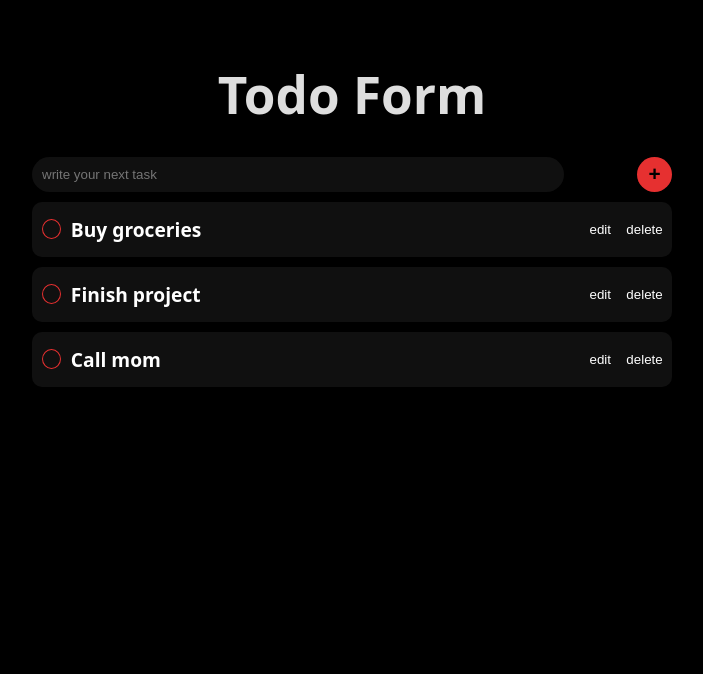
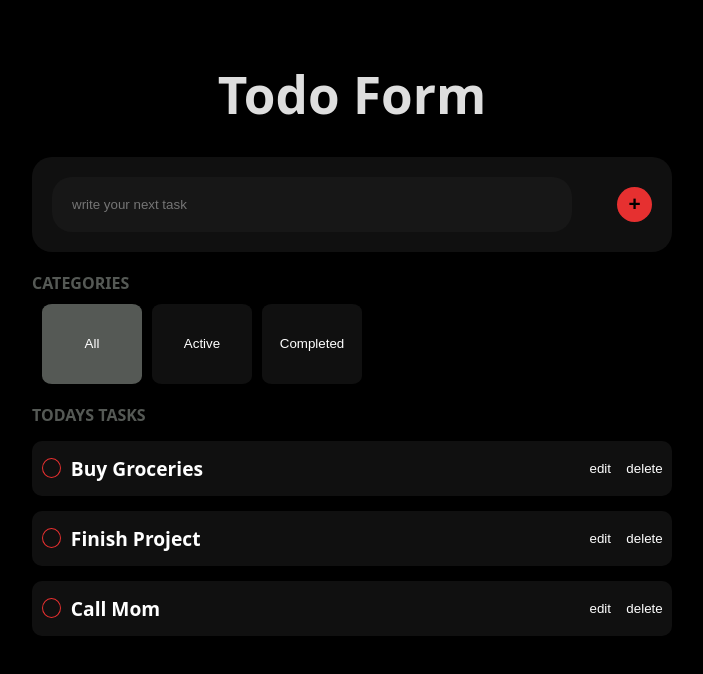
Before and after one commit to Wiliyy/todo-app, a React (Vite) app: page / in a window 1280 px wide. Shown: the top 674 px of the page, without its empty margins (288-991 px from the left). Built offline with nearby package versions, Linux system fonts and the light colour scheme.

Commit message:
Add filter functionality for todos

```diff
--- a/src/App.jsx
+++ b/src/App.jsx
@@ -2,14 +2,30 @@ import { useState } from 'react'
 import './styles/App.css'
 import TodoForm from './components/TodoForm'
 import TodoItem from './components/TodoItem'
+import FilterButtons from './components/FilterButtons'
 
 function App() {
 
   const [todos, setTodos] = useState([
-    { id: 1, text: 'Buy groceries' , isCompleted: false },
-    { id: 2, text: 'Finish project' , isCompleted: false },
-    { id: 3, text: 'Call mom' , isCompleted: false },
+    { id: 1, text: 'Buy groceries', isCompleted: false },
+    { id: 2, text: 'Finish project', isCompleted: false },
+    { id: 3, text: 'Call mom', isCompleted: false },
   ])
+
+  const [currentFilter, setCurrentFilter] = useState('all')
+
+  // Tip: Cleaner filter logic using object lookup
+  const filterMap = {
+    all: () => true,
+    active: (todo) => !todo.isCompleted,
+    completed: (todo) => todo.isCompleted
+  }
+
+  const filteredTodos = todos.filter(filterMap[currentFilter] || filterMap['all'])
+
+  const onFilterChange = (filter) => {
+    setCurrentFilter(filter)
+  }
 
   const handleToggle = (id) => {
     setTodos(todos.map((todo) => todo.id === id ? { ...todo, isCompleted: !todo.isCompleted } : todo))
@@ -22,14 +38,20 @@ function App() {
   const handleDeleteTodo = (id) => {
     setTodos(todos.filter((todo) => todo.id !== id))
   }
+
+
   return (
-    <>
+    <div className='app'>
       <TodoForm onAddTodo={handleAddTodo} />
-      {todos.length > 0 && todos.map((todo) => (
-        <TodoItem onDeleteTodo={handleDeleteTodo} key={todo.id} todo={todo} onToggle={handleToggle} />
-      ))}
-      {todos.length === 0 && <p>No todos to show</p>}
-    </>
+      <FilterButtons  currentFilter={currentFilter} onFilterChange={onFilterChange} />
+      <div className='todos-container'>
+        <h1 className='filter-buttons-title'> TODAYS TASKS </h1>
+        {filteredTodos.length > 0 && filteredTodos.map((todo) => (
+          <TodoItem onDeleteTodo={handleDeleteTodo} key={todo.id} todo={todo} onToggle={handleToggle} />
+        ))}
+        {filteredTodos.length === 0 && <p>No {currentFilter} tasks to show</p>}
+      </div>
+    </div>
   )
 }
 
--- /dev/null
+++ b/src/components/FilterButtons.jsx
@@ -0,0 +1,35 @@
+import React from 'react'
+import '../styles/FilterButtons.css'
+
+function FilterButtons({ currentFilter, onFilterChange }) {
+    // Tip: Using an array makes it easy to add/remove filters
+    const filters = [
+        { id: 'all', label: 'All' },
+        { id: 'active', label: 'Active' },
+        { id: 'completed', label: 'Completed' }
+    ]
+
+    const handleFilterClass = (filter) => {
+        return `filter-buttons-button ${currentFilter === filter ? 'filter-buttons-button-active' : ''}`
+    }
+
+    return (
+        <div className='filter-buttons-container'>
+            <h1 className='filter-buttons-title'> CATEGORIES </h1>
+            <div className='filter-buttons'>
+                {/* Tip: .map() is cleaner and follows DRY principle */}
+                {filters.map((filter) => (
+                    <button
+                        key={filter.id}
+                        className={handleFilterClass(filter.id)}
+                        onClick={() => onFilterChange(filter.id)}
+                    >
+                        {filter.label}
+                    </button>
+                ))}
+            </div>
+        </div>
+    )
+}
+
+export default FilterButtons
--- a/src/components/TodoForm.jsx
+++ b/src/components/TodoForm.jsx
@@ -20,10 +20,9 @@ const handleSubmit = (e) => {
         <h1 className="todo-form-title">Todo Form</h1>
         <div className="todo-form">
             <input className="todo-form-input" placeholder='write your next task' type="text" value={input} onChange={handleChange} />
-            <button className="todo-form-button" onClick={handleSubmit}> + </button>
+            <button className="todo-form-button" type="submit"> + </button>
         </div>
     </form>
-
   )
 }
 
--- a/src/styles/App.css
+++ b/src/styles/App.css
@@ -5,3 +5,17 @@
   text-align: center;
   width: 50%;
 }
+
+
+  .app{
+    gap: 20px;
+    display: flex;
+    flex-direction: column;
+  }
+
+
+  .todos-container{
+    gap: 5px;
+    display: flex;
+    flex-direction: column;
+  }
--- /dev/null
+++ b/src/styles/FilterButtons.css
@@ -0,0 +1,60 @@
+.filter-buttons-container{
+    display: flex;
+    flex-direction: column;
+    align-items: center;
+    justify-content: center;
+    width: 100%;
+    height: 100%;
+    gap: 10px;
+}
+
+.filter-buttons-title{
+    font-size: 1em;
+    font-weight: 600;
+    color: var(--text-color);
+    margin: 0;
+    padding: 0;
+    text-align: left;
+    width: 100%;
+    color: var(--text-color-secondary);
+}
+
+.filter-buttons{
+    display: flex;
+    flex-direction: row;
+    width: 100%;
+    height: 100%;
+    gap: 10px;
+    padding-left: 20px;
+}
+
+.filter-buttons-button{
+    background-color: var(--secondary-color);
+    color: var(--text-color);
+    border: none;
+    width: 70px;
+    height: 70px;
+    border-radius: 50%;
+
+    width: 100px;
+    height: 80px;
+    border-radius: 10%;
+}
+.filter-buttons-button-active{
+    background-color: var(--text-color-secondary);
+    color: var(--text-color);
+    border: none;
+    width: 70px;
+    height: 70px;
+    border-radius: 50%;
+
+    width: 100px;
+    height: 80px;
+    border-radius: 10%;
+}
+
+
+
+.filter-buttons-button:hover{
+    background-color: var(--text-color-secondary-hover);
+}
--- a/src/styles/TodoForm.css
+++ b/src/styles/TodoForm.css
@@ -4,12 +4,15 @@
     align-items: center;
     justify-content: space-between;
     gap: 10px;
-    width: 100%;
+    max-width: 100%;
+    background-color: var(--secondary-color);
+    border-radius: 20px;
+    padding: 20px;
 }
 
 .todo-form-input {
     width: 80%;
-    padding: 10px;
+    padding: 20px;
     border-radius: 20px;
     border: none;
     background-color: var(--secondary-color);
--- a/src/styles/index.css
+++ b/src/styles/index.css
@@ -2,10 +2,13 @@
   --primary-color: #000000;
   --secondary-color: #1c1d1c93;
   --text-color: #ffffff;
+  --text-color-secondary: #949a9493;
+  --text-color-secondary-hover: #353735;
   --button-color: #e63030;
   --button-color-checked: #008000;
   --button-color-hover: #b52525;
   font-family: system-ui, Avenir, Helvetica, Arial, sans-serif;
+  text-transform: capitalize;
   color: rgba(255, 255, 255, 0.87);
   background-color: var(--primary-color);
 
@@ -19,4 +22,5 @@ body {
   margin: 0;
   display: flex;
   place-items: center;
+
 }
```
